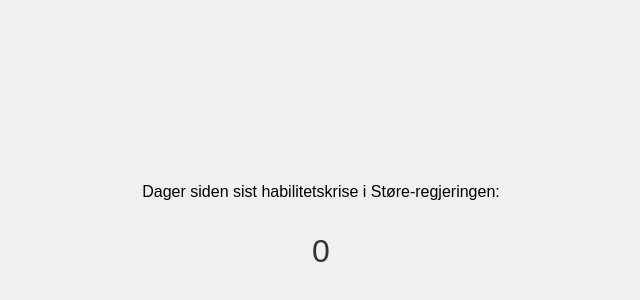
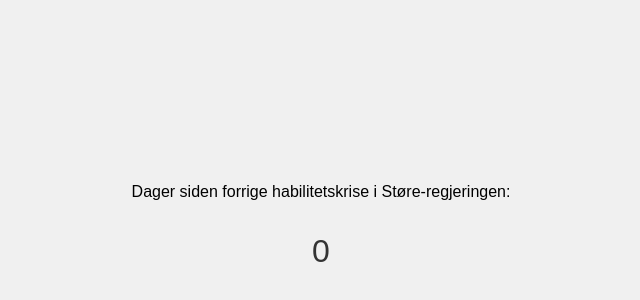
Before and after one commit to kvasbo/inhabil.no, a plain HTML site: page index.html in a window 1280 px wide. Shown: the part 166-466 px from the top of the page, 319-959 px from the left. Drawn offline with Linux system fonts and the light colour scheme.

Commit message:
Update index.html

```diff
--- a/index.html
+++ b/index.html
@@ -6,7 +6,7 @@
   </head>
   <body>
     <div id="content">
-      <p>Dager siden sist habilitetskrise i St&oslash;re-regjeringen:</p>
+      <p>Dager siden forrige habilitetskrise i St&oslash;re-regjeringen:</p>
       <p id="days-count"></p>
     </div>
     <script src="script.js"></script>
```
